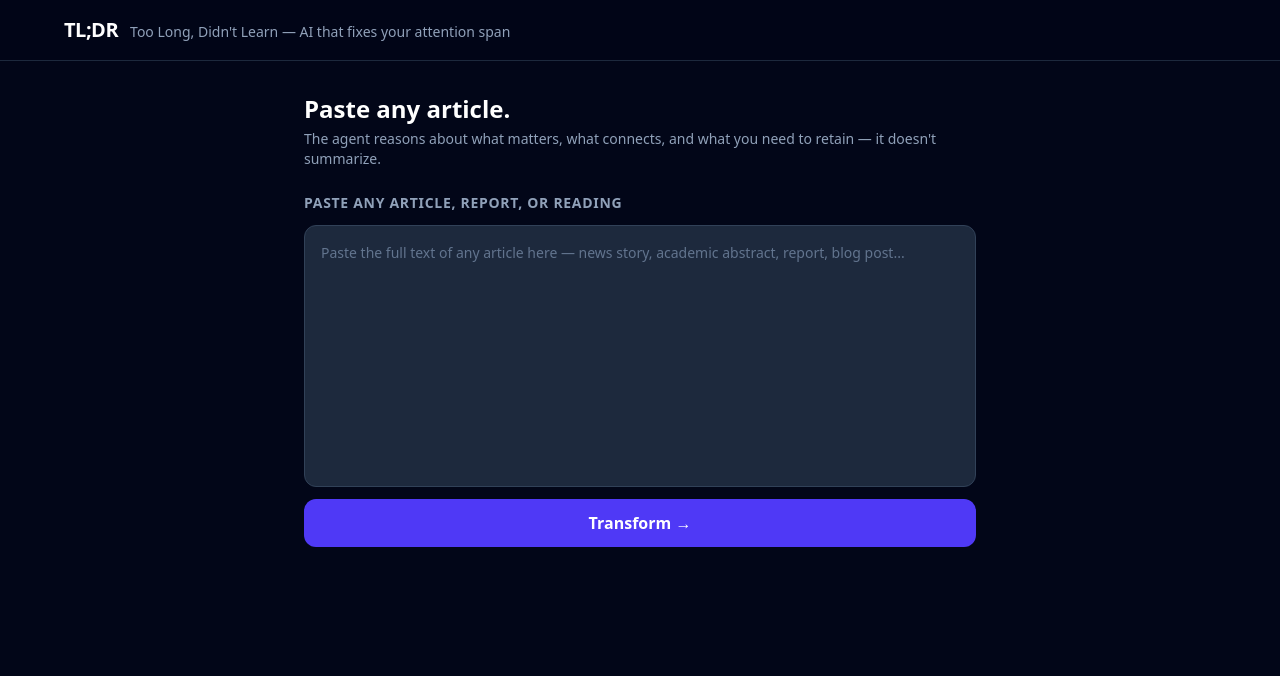
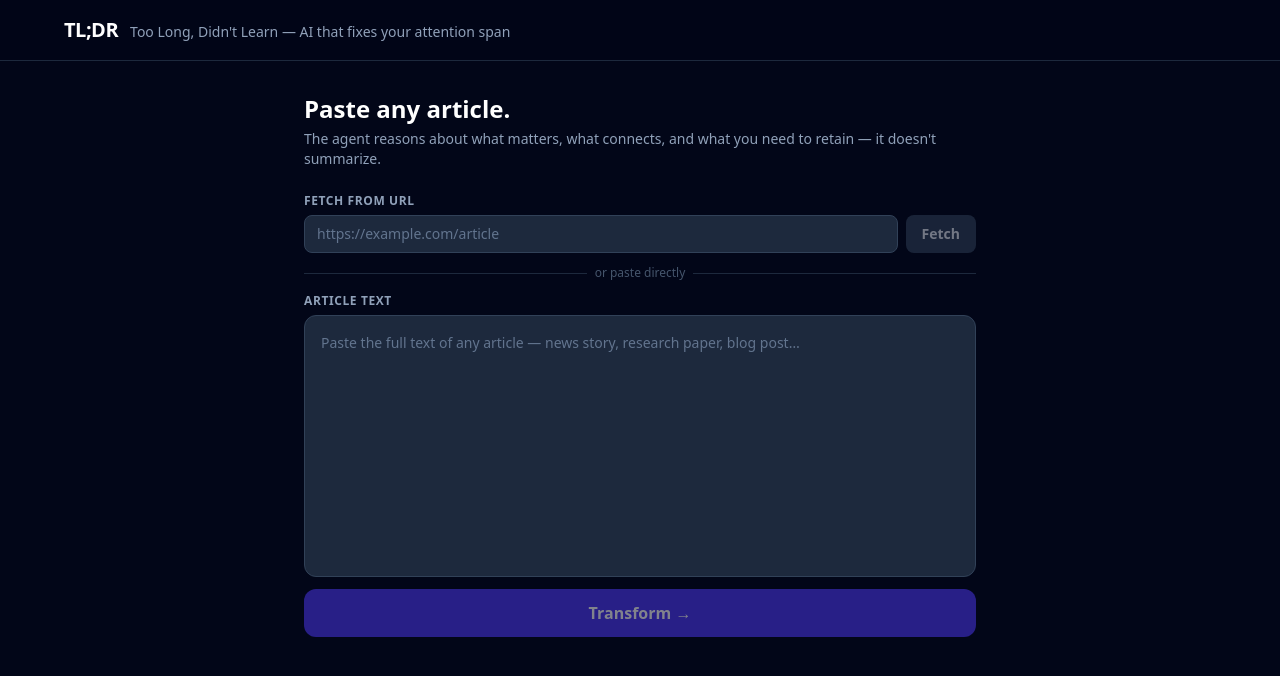
Before and after one commit to rattnak/tldr, a Next.js app: page / in a window 1280 px wide. Shown: the top 676 px of the page. Built offline with nearby package versions, Linux system fonts and the light colour scheme.

Commit message:
feat: add URL input, comprehension loop, and copy buttons to components

```diff
--- a/components/ArticleInput.tsx
+++ b/components/ArticleInput.tsx
@@ -1,4 +1,6 @@
 "use client";
+
+import { useState } from "react";
 
 interface ArticleInputProps {
   onSubmit: (article: string) => void;
@@ -6,30 +8,105 @@ interface ArticleInputProps {
 }
 
 export default function ArticleInput({ onSubmit, isLoading }: ArticleInputProps) {
-  const handleSubmit = (e: React.FormEvent<HTMLFormElement>) => {
+  const [url, setUrl] = useState("");
+  const [urlLoading, setUrlLoading] = useState(false);
+  const [urlError, setUrlError] = useState<string | null>(null);
+  const [text, setText] = useState("");
+  const [truncated, setTruncated] = useState(false);
+
+  const handleFetchUrl = async () => {
+    if (!url.trim()) return;
+    setUrlLoading(true);
+    setUrlError(null);
+    setTruncated(false);
+    try {
+      const res = await fetch("/api/fetch-url", {
+        method: "POST",
+        headers: { "Content-Type": "application/json" },
+        body: JSON.stringify({ url: url.trim() }),
+      });
+      const json = await res.json();
+      if (!res.ok) {
+        setUrlError(json.error ?? "Failed to fetch URL");
+      } else {
+        setText(json.text);
+        setTruncated(json.truncated ?? false);
+      }
+    } catch {
+      setUrlError("Network error — check your connection");
+    } finally {
+      setUrlLoading(false);
+    }
+  };
+
+  const handleSubmit = (e: React.FormEvent) => {
     e.preventDefault();
-    const form = e.currentTarget;
-    const textarea = form.elements.namedItem("article") as HTMLTextAreaElement;
-    const value = textarea.value.trim();
-    if (value.length >= 50) onSubmit(value);
+    const val = text.trim();
+    if (val.length >= 50) onSubmit(val);
   };
 
   return (
     <form onSubmit={handleSubmit} className="flex flex-col gap-3">
-      <label htmlFor="article" className="text-sm font-semibold text-slate-400 uppercase tracking-wider">
-        Paste any article, report, or reading
+      {/* URL ingestion */}
+      <div className="flex flex-col gap-1.5">
+        <label className="text-xs font-semibold text-slate-400 uppercase tracking-wider">
+          Fetch from URL
+        </label>
+        <div className="flex gap-2">
+          <input
+            type="url"
+            value={url}
+            onChange={(e) => setUrl(e.target.value)}
+            onKeyDown={(e) => e.key === "Enter" && (e.preventDefault(), handleFetchUrl())}
+            placeholder="https://example.com/article"
+            disabled={isLoading || urlLoading}
+            className="flex-1 rounded-lg border border-slate-700 bg-slate-800 px-3 py-2 text-sm text-slate-100 placeholder-slate-500 focus:border-indigo-500 focus:outline-none focus:ring-1 focus:ring-indigo-500 disabled:opacity-50"
+          />
+          <button
+            type="button"
+            onClick={handleFetchUrl}
+            disabled={isLoading || urlLoading || !url.trim()}
+            className="rounded-lg bg-slate-700 px-4 py-2 text-sm font-semibold text-slate-200 hover:bg-slate-600 disabled:opacity-50 disabled:cursor-not-allowed transition-colors"
+          >
+            {urlLoading ? "Fetching…" : "Fetch"}
+          </button>
+        </div>
+        {urlError && (
+          <p className="text-xs text-red-400">{urlError}</p>
+        )}
+        {truncated && (
+          <p className="text-xs text-amber-400">Article truncated to 12,000 characters to fit context window.</p>
+        )}
+      </div>
+
+      <div className="flex items-center gap-2 text-xs text-slate-600">
+        <div className="flex-1 h-px bg-slate-800" />
+        or paste directly
+        <div className="flex-1 h-px bg-slate-800" />
+      </div>
+
+      {/* Text input */}
+      <div className="flex flex-col gap-1.5">
+        <label htmlFor="article" className="text-xs font-semibold text-slate-400 uppercase tracking-wider">
+          Article text
         </label>
         <textarea
           id="article"
-        name="article"
+          value={text}
+          onChange={(e) => setText(e.target.value)}
           rows={10}
           disabled={isLoading}
-        placeholder="Paste the full text of any article here — news story, academic abstract, report, blog post..."
+          placeholder="Paste the full text of any article — news story, research paper, blog post…"
           className="w-full rounded-xl border border-slate-700 bg-slate-800 p-4 text-slate-100 placeholder-slate-500 focus:border-indigo-500 focus:outline-none focus:ring-1 focus:ring-indigo-500 resize-none text-sm leading-relaxed disabled:opacity-50"
         />
+        {text.length > 0 && (
+          <p className="text-xs text-slate-500 text-right">{text.length.toLocaleString()} chars</p>
+        )}
+      </div>
+
       <button
         type="submit"
-        disabled={isLoading}
+        disabled={isLoading || text.trim().length < 50}
         className="w-full rounded-xl bg-indigo-600 px-6 py-3 text-base font-bold text-white transition-all hover:bg-indigo-500 active:scale-95 disabled:cursor-not-allowed disabled:opacity-50"
       >
         {isLoading ? "Transforming…" : "Transform →"}
--- a/components/MicroLesson.tsx
+++ b/components/MicroLesson.tsx
@@ -1,4 +1,6 @@
 "use client";
+
+import CopyButton from "./CopyButton";
 
 interface MicroLessonProps {
   content: string;
@@ -7,29 +9,21 @@ interface MicroLessonProps {
 
 export default function MicroLesson({ content, active }: MicroLessonProps) {
   if (!content && !active) return null;
-
   const lines = content.split("\n").filter((l) => l.trim());
 
   return (
     <div className="rounded-xl border border-indigo-500/30 bg-indigo-950/40 p-5">
       <div className="mb-4 flex items-center gap-2">
         <span className="text-lg">📚</span>
-        <h2 className="text-sm font-bold uppercase tracking-widest text-indigo-400">
-          Micro-Lesson
-        </h2>
-        {active && (
-          <span className="ml-auto text-xs text-indigo-500 animate-pulse">streaming…</span>
-        )}
+        <h2 className="text-sm font-bold uppercase tracking-widest text-indigo-400">Micro-Lesson</h2>
+        {active && <span className="ml-auto text-xs text-indigo-500 animate-pulse">streaming…</span>}
+        {!active && content && <CopyButton text={content} />}
       </div>
       <div className="space-y-3">
         {lines.map((line, i) => (
-          <p key={i} className="text-sm leading-relaxed text-slate-200">
-            {line}
-          </p>
+          <p key={i} className="text-sm leading-relaxed text-slate-200">{line}</p>
         ))}
-        {active && !content && (
-          <span className="animate-pulse text-indigo-400">▋</span>
-        )}
+        {active && !content && <span className="animate-pulse text-indigo-400">▋</span>}
       </div>
     </div>
   );
--- a/components/ReasoningFeed.tsx
+++ b/components/ReasoningFeed.tsx
@@ -1,4 +1,6 @@
 "use client";
+
+import CopyButton from "./CopyButton";
 
 interface ReasoningFeedProps {
   content: string;
@@ -11,9 +13,7 @@ export default function ReasoningFeed({ content, active }: ReasoningFeedProps) {
   return (
     <div className="rounded-xl border border-slate-700 bg-slate-900/60 p-5">
       <div className="mb-3 flex items-center gap-2">
-        <span className="text-xs font-bold uppercase tracking-widest text-slate-500">
-          Agent Reasoning
-        </span>
+        <span className="text-xs font-bold uppercase tracking-widest text-slate-500">Agent Reasoning</span>
         {active && (
           <span className="flex gap-1">
             <span className="h-1.5 w-1.5 animate-bounce rounded-full bg-indigo-400 [animation-delay:0ms]" />
@@ -21,6 +21,7 @@ export default function ReasoningFeed({ content, active }: ReasoningFeedProps) {
             <span className="h-1.5 w-1.5 animate-bounce rounded-full bg-indigo-400 [animation-delay:300ms]" />
           </span>
         )}
+        {!active && content && <CopyButton text={content} />}
       </div>
       <pre className="whitespace-pre-wrap font-mono text-xs leading-relaxed text-slate-400">
         {content}
--- a/components/SixtySecondBrief.tsx
+++ b/components/SixtySecondBrief.tsx
@@ -1,4 +1,6 @@
 "use client";
+
+import CopyButton from "./CopyButton";
 
 interface SixtySecondBriefProps {
   content: string;
@@ -7,24 +9,26 @@ interface SixtySecondBriefProps {
 
 export default function SixtySecondBrief({ content, active }: SixtySecondBriefProps) {
   if (!content && !active) return null;
+  const wordCount = content.trim().split(/\s+/).filter(Boolean).length;
 
   return (
-    <div className="rounded-xl border border-emerald-500/40 bg-emerald-950/40 p-5">
+    <div className="rounded-xl border border-emerald-500/30 bg-emerald-950/30 p-5">
       <div className="mb-4 flex items-center gap-2">
         <span className="text-lg">⚡</span>
-        <h2 className="text-sm font-bold uppercase tracking-widest text-emerald-400">
-          60-Second Brief
-        </h2>
-        <span className="ml-auto rounded-full bg-emerald-900/60 px-2 py-0.5 text-xs text-emerald-400">
-          ~130 words
-        </span>
-        {active && (
-          <span className="text-xs text-emerald-500 animate-pulse">streaming…</span>
+        <h2 className="text-sm font-bold uppercase tracking-widest text-emerald-400">60-Second Brief</h2>
+        {active && <span className="ml-auto text-xs text-emerald-500 animate-pulse">streaming…</span>}
+        {!active && content && (
+          <>
+            <span className="ml-auto text-xs font-mono text-emerald-700 border border-emerald-800 rounded px-1.5 py-0.5">
+              {wordCount}w
+            </span>
+            <CopyButton text={content} />
+          </>
         )}
       </div>
-      <p className="text-sm leading-relaxed text-slate-100">
+      <p className="text-sm leading-relaxed text-slate-200">
         {content}
-        {active && <span className="animate-pulse text-emerald-400">▋</span>}
+        {active && !content && <span className="animate-pulse text-emerald-400">▋</span>}
       </p>
     </div>
   );
```
Also changed, not shown: components/SocraticQuestions.tsx (+96 -7 lines). Lines whose indentation alone changed are shown as unchanged.
